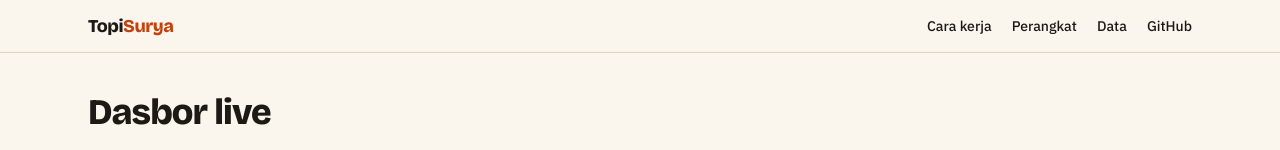
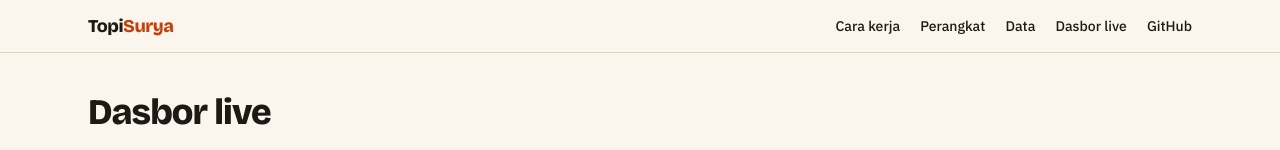
Before and after one commit to bintangyudhis/topi-surya-iot, a Next.js app: page /dashboard in a window 1280 px wide. Shown: the top 150 px of the page. Built offline with nearby package versions, Linux system fonts and the light colour scheme; no server answers; the database is empty.

Commit message:
Day 16: tautan dasbor di bilah atas [skip-vercel]

```diff
--- a/src/app/BilahAtas.tsx
+++ b/src/app/BilahAtas.tsx
@@ -17,6 +17,9 @@ export default function BilahAtas() {
           <a href="#data" className="hover:text-accent">
             Data
           </a>
+          <a href="/dashboard" className="hover:text-accent">
+            Dasbor live
+          </a>
           <a
             href="https://github.com/bintangyudhis/topi-surya-iot"
             target="_blank"
```
